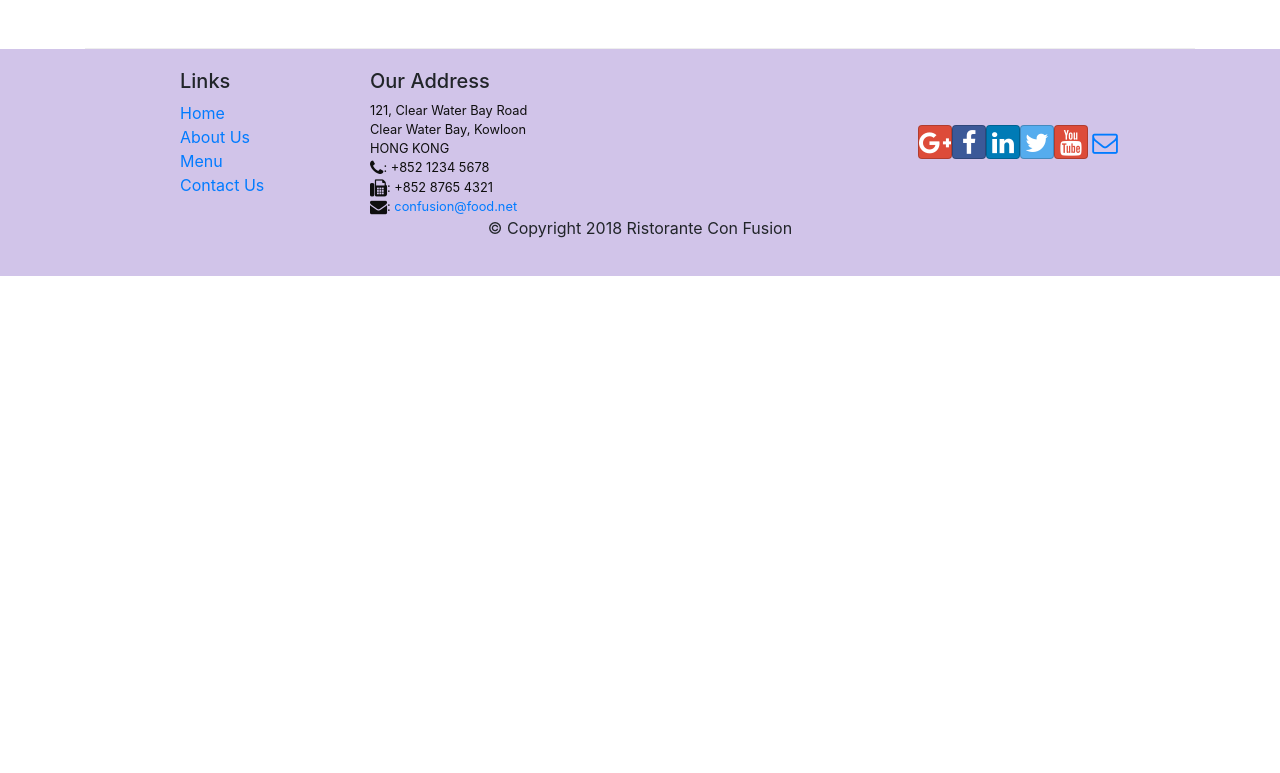
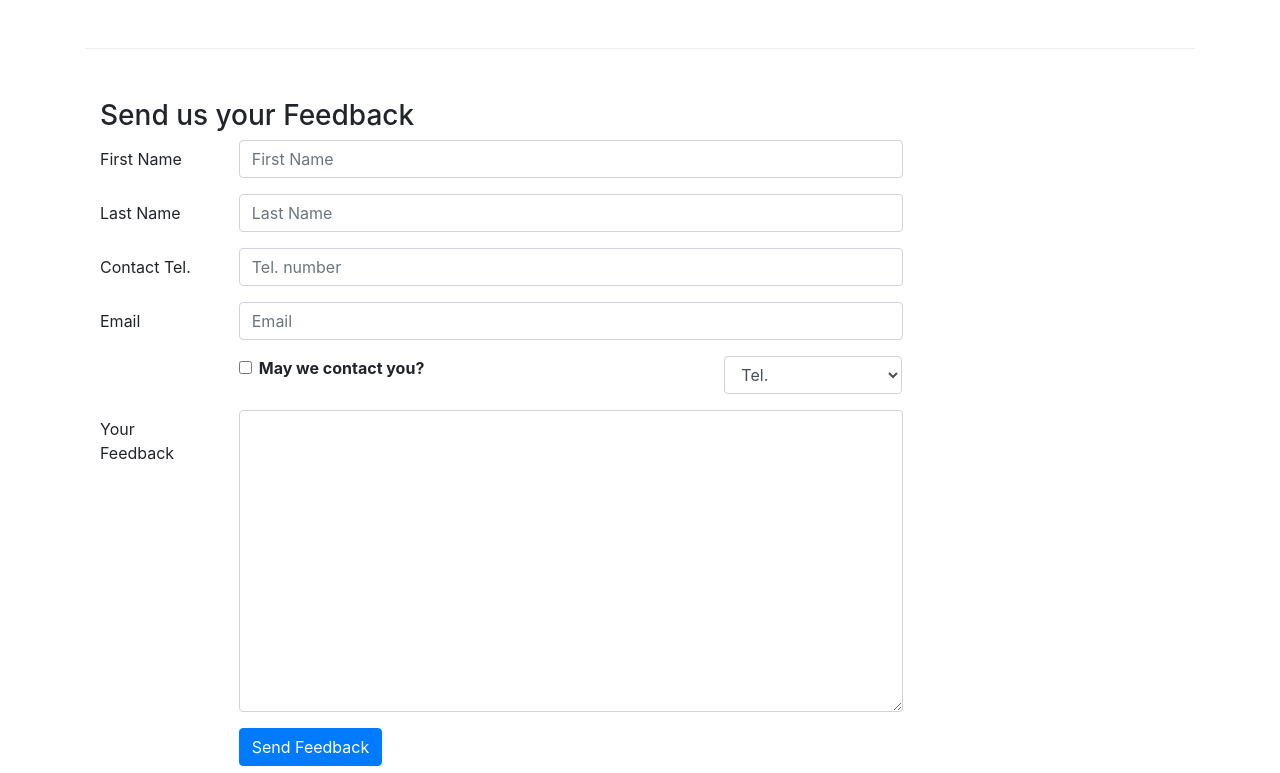
Before and after one commit to Tek-Owie/confusion, a React (Create React App) app: page /contactus in a window 1280 px wide. Shown: the part 727-1500 px from the top of the page. Before the commit the page ends 1003 px from the top, so only its background shows below. Built offline with nearby package versions, Linux system fonts and the light colour scheme.

Commit message:
Controlled forms

```diff
--- a/src/components/ContactComponent.js
+++ b/src/components/ContactComponent.js
@@ -1,8 +1,43 @@
-import React from 'react';
-import { Breadcrumb, BreadcrumbItem } from "reactstrap";
+import React, { Component } from 'react';
+import { Breadcrumb, BreadcrumbItem, Button, FormGroup, Form, Col, Input, Label } from "reactstrap";
 import { Link } from "react-router-dom";
 
-function Contact(props) {
+class Contact extends Component {
+
+    constructor(props) {
+        super(props);
+
+        this.state = {
+            firstname: '',
+            lastname: '',
+            telnum: '',
+            email: '',
+            agree: false,
+            contactType: 'Tel.',
+            message: ''
+        }
+
+        this.handleInputChange = this.handleInputChange.bind(this);
+        this.handleSubmit = this.handleSubmit.bind(this);
+    }
+
+    handleInputChange(event) {
+        const target = event.target;
+        const value = target.type === 'checkbox' ? target.checked : target.value;
+        const name = target.name;
+
+        this.setState({
+          [name]: value
+        });
+    }
+
+    handleSubmit(event) {
+        console.log(`Current State is: ${JSON.stringify(this.state)}`);
+        alert(`Current State is: ${JSON.stringify(this.state)}`);
+        event.preventDefault();
+    }
+
+    render() {
         return(
             <div className="container">
                 <div className="row row-content">
@@ -41,8 +76,92 @@ function Contact(props) {
                         </div>
                     </div>
                 </div>
+                <div className="row row-content">
+                   <div className="col-12">
+                      <h3>Send us your Feedback</h3>
+                   </div>
+                    <div className="col-12 col-md-9">
+                        <Form onSubmit={this.handleSubmit}>
+                            <FormGroup row>
+                                <Label htmlFor="firstname" md={2}>First Name</Label>
+                                <Col md={10}>
+                                    <Input type="text" id="firstname" name="firstname"
+                                        placeholder="First Name"
+                                        value={this.state.firstname}
+                                        onChange={this.handleInputChange} />
+                                </Col>
+                            </FormGroup>
+                            <FormGroup row>
+                                <Label htmlFor="lastname" md={2}>Last Name</Label>
+                                <Col md={10}>
+                                    <Input type="text" id="lastname" name="lastname"
+                                        placeholder="Last Name"
+                                        value={this.state.lastname}
+                                        onChange={this.handleInputChange} />
+                                </Col>
+                            </FormGroup>
+                            <FormGroup row>
+                            <Label htmlFor="telnum" md={2}>Contact Tel.</Label>
+                                <Col md={10}>
+                                    <Input type="tel" id="telnum" name="telnum"
+                                        placeholder="Tel. number"
+                                        value={this.state.telnum}
+                                        onChange={this.handleInputChange} />
+                                </Col>
+                            </FormGroup>
+                            <FormGroup row>
+                                <Label htmlFor="email" md={2}>Email</Label>
+                                <Col md={10}>
+                                    <Input type="email" id="email" name="email"
+                                        placeholder="Email"
+                                        value={this.state.email}
+                                        onChange={this.handleInputChange} />
+                                </Col>
+                            </FormGroup>
+                            <FormGroup row>
+                                <Col md={{size: 6, offset: 2}}>
+                                    <FormGroup check>
+                                        <Label check>
+                                            <Input type="checkbox"
+                                                name="agree"
+                                                checked={this.state.agree}
+                                                onChange={this.handleInputChange} /> {' '}
+                                            <strong>May we contact you?</strong>
+                                        </Label>
+                                    </FormGroup>
+                                </Col>
+                                <Col md={{size: 3, offset: 1}}>
+                                    <Input type="select" name="contactType"
+                                            value={this.state.contactType}
+                                            onChange={this.handleInputChange}>
+                                        <option>Tel.</option>
+                                        <option>Email</option>
+                                    </Input>
+                                </Col>
+                            </FormGroup>
+                            <FormGroup row>
+                                <Label htmlFor="message" md={2}>Your Feedback</Label>
+                                <Col md={10}>
+                                    <Input type="textarea" id="message" name="message"
+                                    rows="12"
+                                    value={this.state.message}
+                                    onChange={this.handleInputChange} />
+                                </Col>
+                            </FormGroup>
+                            <FormGroup row>
+                                <Col md={{size: 10, offset: 2}}>
+                                    <Button type="submit" color="primary">
+                                        Send Feedback
+                                    </Button>
+                                </Col>
+                            </FormGroup>
+                        </Form>
+                    </div>
+               </div>
+
             </div>
         );
     }
+}
 
 export default Contact;
--- a/src/components/MainComponent.js
+++ b/src/components/MainComponent.js
@@ -10,6 +10,7 @@ import Footer from "./FooterComponent";
 import { Switch, Route, Redirect } from "react-router-dom";
 import Home from "./HomeComponent";
 import Contact from "./ContactComponent";
+import About from "./AboutComponent";
 
 class Main extends Component {
   constructor(props) {
@@ -47,6 +48,7 @@ class Main extends Component {
           <Route exact path="/menu" component={() => <Menu dishes={this.state.dishes}/>}/>
           <Route path="/menu/:dishId" component={DishWithId}/>
           <Route exact path="/contactus" component={Contact}/>
+          <Route exact path="/aboutus" component={() =><About leaders={this.state.leaders}/>} />
           <Redirect to="/home" />
         </Switch>
         <Footer/>
```
Lines whose indentation alone changed are shown as unchanged.
